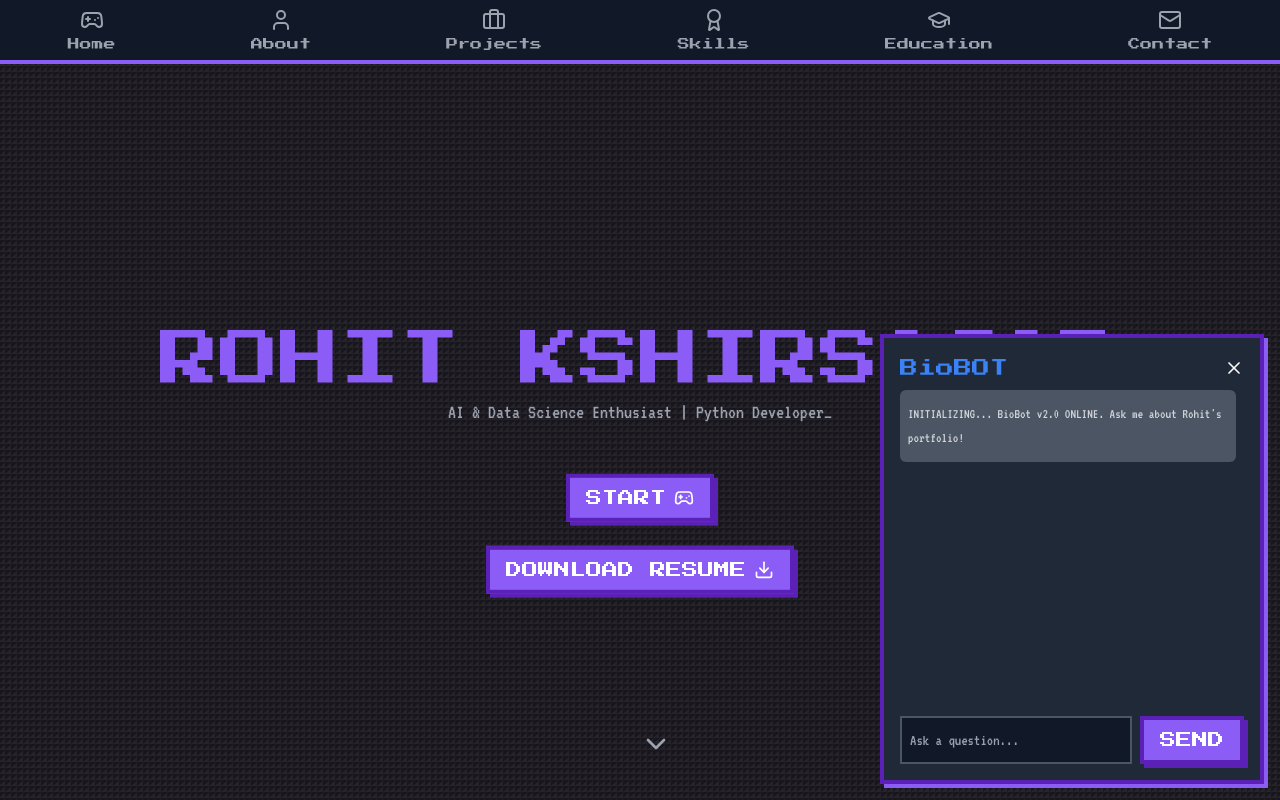
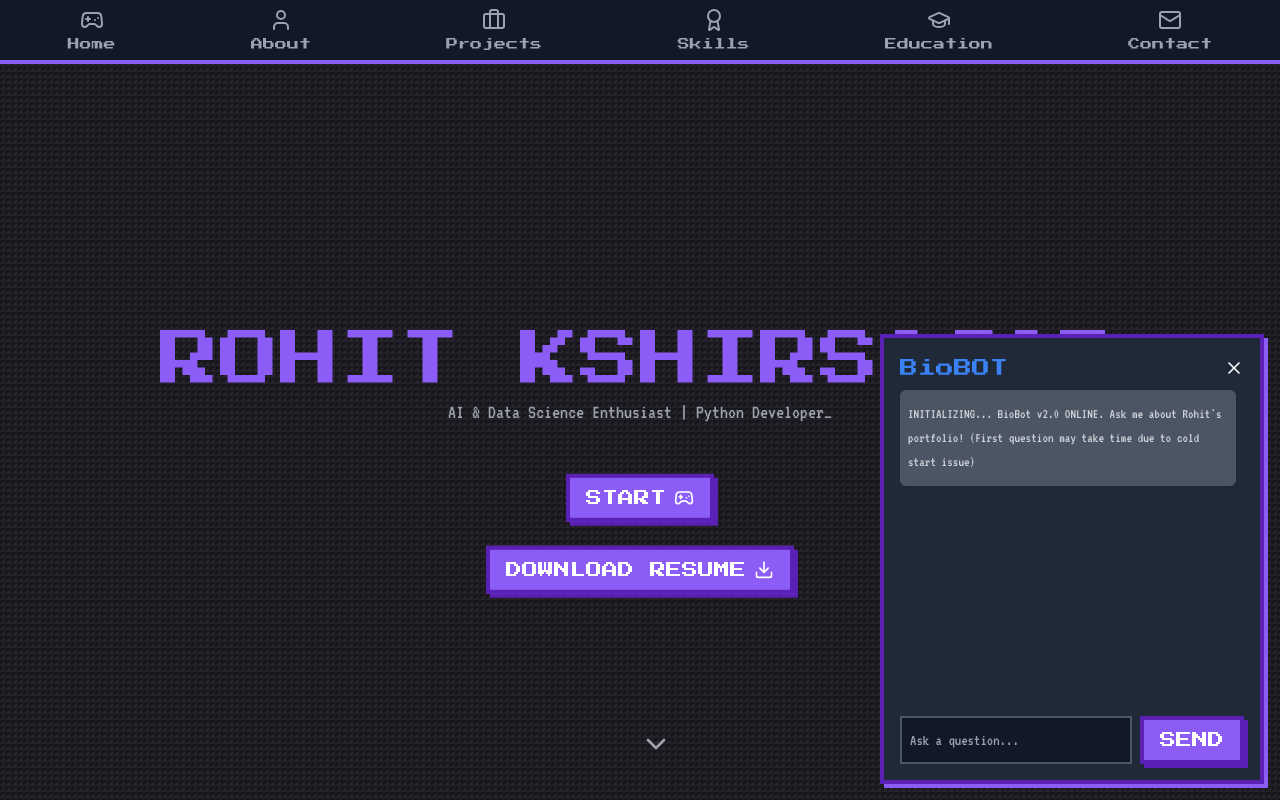
Before and after one commit to rohitkshirsagar19/rohitkshirsagar19.github.io, a React (Vite) app: page / in a window 1280 px wide. Both pictures are taken after a click on the button "Open AI Assistant". Shown: the top 800 px of the page. Built offline with nearby package versions, Linux system fonts and the light colour scheme.

Commit message:
Update initialization message with cold start note

```diff
--- a/src/components/Chatbot.tsx
+++ b/src/components/Chatbot.tsx
@@ -27,7 +27,7 @@ const Chatbot: React.FC<ChatbotProps> = ({ onClose }) => {
     setMessages([
       {
         sender: 'bot',
-        text: "INITIALIZING... BioBot v2.0 ONLINE. Ask me about Rohit's portfolio!",
+        text: "INITIALIZING... BioBot v2.0 ONLINE. Ask me about Rohit's portfolio! (First question may take time due to cold start issue)",
       },
     ]);
   }, []);
```
